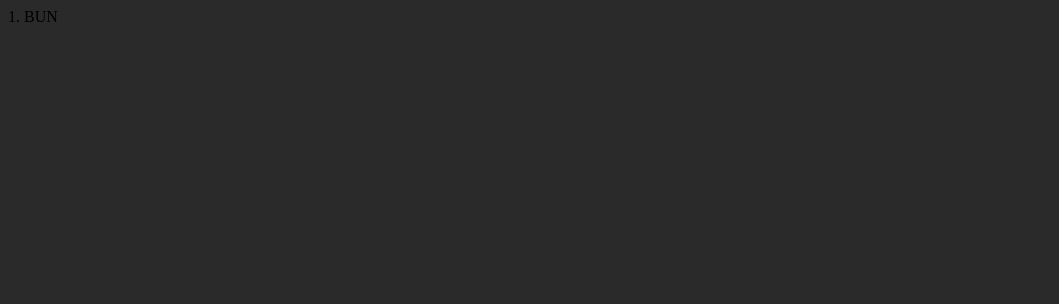
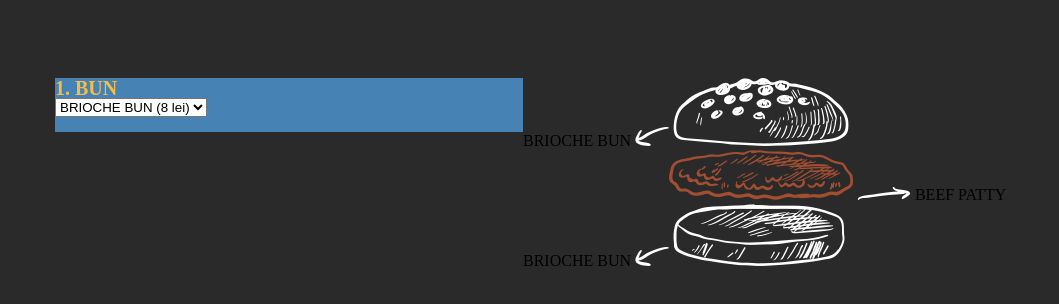
Before and after one commit to maximChiper/burger-constructor, a plain HTML site: page index.html in a window 1280 px wide. Shown: the whole page, without its empty margins (0-1059 px from the left). Drawn offline with Linux system fonts and the light colour scheme.

Commit message:
designul e in proces

```diff
--- a/index.html
+++ b/index.html
@@ -6,26 +6,44 @@
     <link rel="stylesheet" href="style.css">
 </head>
 <body>
-<div class="fake-body">
-<div class="container">
-    <div class="list-of-produces">
-        <div>
-            <div>1. BUN</div>
+<div class="burger-craft">
+    <div class="container">
+        <div class="list-of-produces">
+            <div class="burger-produce-for-selection">
+                <div class="label">1. BUN</div>
+                <div class="list">
+                    <select>
+                        <option>BRIOCHE BUN (8 lei)</option>
+                    </select>
+                </div>
+            </div>
+            <div class="burger-produce-for-selection"></div>
+            <div class="burger-produce-for-selection"></div>
+            <div class="burger-produce-for-selection"></div>
+            <div class="burger-produce-for-selection"></div>
+            <div class="burger-produce-for-selection"></div>
+        </div>
+        <div class="burger">
 
+            <div class="burger-component">
+                <span class="image-description">BRIOCHE BUN</span>
+                <img src="img-burger/arrow-left.png" alt="">
+                <img src="img-burger/asset-1.png" class="component-img" alt="">
+            </div>
+
+            <div class="burger-component component-moved-to-right">
+                <img src="img-burger/pirjoala-de-vita.png" class="component-img component-moved-to-right" alt="">
+                <img src="img-burger/arrow-right.png" alt="">
+                <span class="image-description">BEEF PATTY</span>
+
+            </div>
+            <div class="burger-component">
+                <span class="image-description">BRIOCHE BUN</span>
+                <img src="img-burger/arrow-left.png" alt="">
+                <img src="img-burger/asset-23.png" class="component-img" alt="">
+            </div>
         </div>
-        <div></div>
-        <div></div>
-        <div></div>
-        <div></div>
-        <div></div>
-        <div></div>
     </div>
-    <div class="burger">
-        <div></div>
-        <div></div>
-        <div></div>
-    </div>
-</div>
 </div>
 <script src="main.js"></script>
 </body>
--- a/style.css
+++ b/style.css
@@ -1,3 +1,60 @@
 body{
     background: #2b2a2a;
 }
+.list-of-produces{
+    height: 100%;
+    width: 40%;
+    background-color: steelblue;
+    margin: 0;
+    padding: 0;
+    line-height: 1;
+    box-sizing: border-box;
+    float: left;
+}
+div{
+    display: block;
+}
+.burger{
+    height: 100%;
+    width: 60%;
+}
+.burger div .burger-component .component-img{
+    position: relative;
+    padding: 0 235px;
+    margin-bottom: 10px;
+    display: flex;
+    flex-flow: column;
+    align-items: center;
+}
+
+.component-moved-to-right{
+    margin-left: 11%;
+}
+.container{
+    display: flex;
+    justify-content: space-between;
+    padding: 0;
+}
+.label{
+    display: block;
+    border-radius: 0;
+    white-space: normal;
+    color: #f8bb46;
+    font-size: 20px;
+    font-weight: 900;
+    text-transform: uppercase;
+    text-align: left;
+    margin: 0;
+    padding: 0;
+}
+.list-of-produces .burger-produce-for-selection{
+    margin-bottom: 15px;
+}
+.burger-craft{
+    padding-top: 70px;
+    max-width: 1170px;
+    margin-right: auto;
+    margin-left: auto;
+    padding-left: 15px;
+    padding-right: 15px;
+}
```
Also changed, not shown: img-burger/small-arrow-down-white.png (added).
